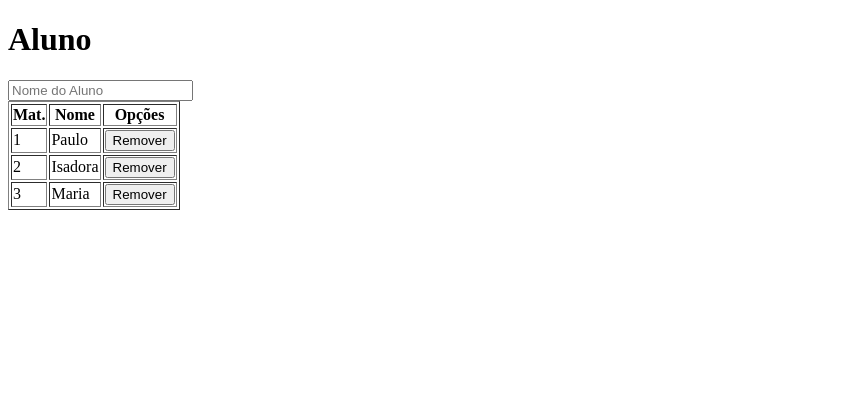
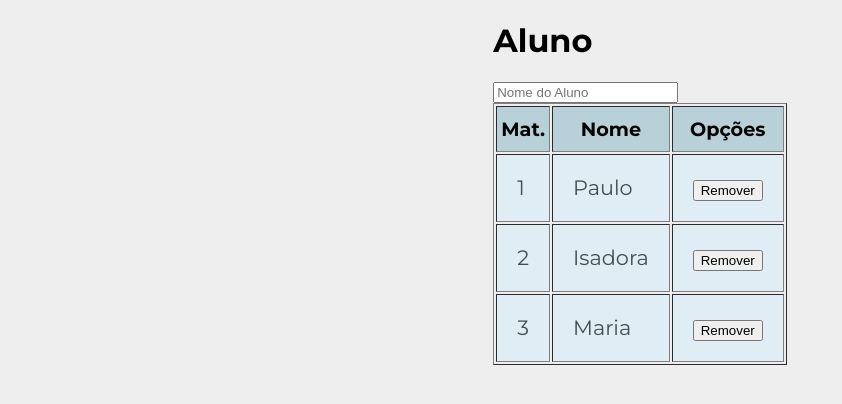
Before and after one commit to PauloAlves8039/dotnet-core-vue-project-school, a Vue app in the folder project-school/: page / in a window 1280 px wide. Shown: the top 404 px of the page, without its empty margins (0-842 px from the left). Built offline with nearby package versions, Linux system fonts and the light colour scheme.

Commit message:
aplicando estilo para o body e table

```diff
--- a/project-school/src/App.vue
+++ b/project-school/src/App.vue
@@ -1,6 +1,5 @@
 <template>
   <div id="app">
-
     <Alunos />
   </div>
 </template>
@@ -17,5 +16,40 @@
 </script>
 
 <style>
+@import url("https://fonts.googleapis.com/css?family=Montserrat:400,700");
 
+body {
+  background-color: #eee;
+  font-family: "Montserrat", sans-serif;
+  display: grid;
+  justify-items: center;
+}
+body,
+html {
+  margin: 0;
+  height: 100%;
+}
+/* #app{} */
+table {
+  margin: 0px;
+  padding: 0px;
+  list-style-type: none;
+  width: 100%;
+}
+table tr td{
+  padding: 20px;
+  font-size: 1.3em;
+  background-color: #e0edf4;
+  margin-bottom: 2px;
+  color: #3e5252;
+}
+table thead th{
+  background-color: rgb(184, 208, 216) !important;
+  font-size: 1.2em;
+  padding: 10px 0px;
+  text-align: center !important;
+}
+.colPequeno {
+  width: 5%;
+}
 </style>
```
